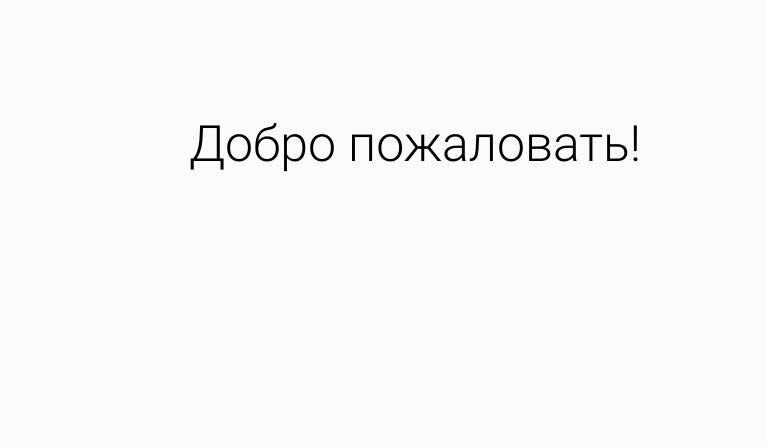
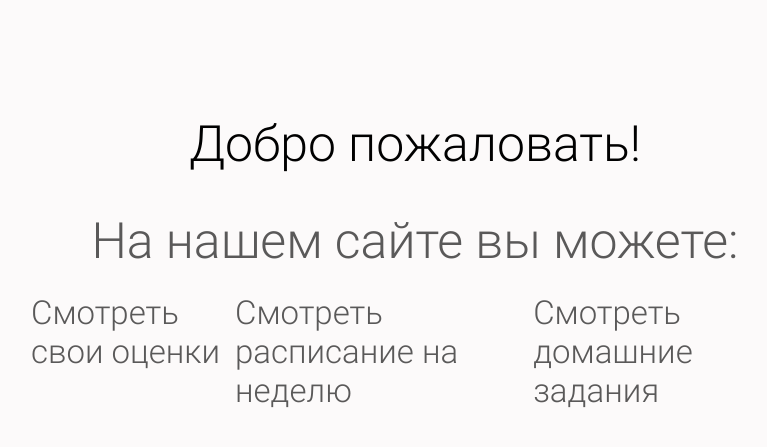
Before and after one commit to BeyondOrigins/diary, a Flask app: page / in a window 1280 px wide. Shown: the top 447 px of the page, without its empty margins (225-992 px from the left). Run offline with Flask 3, Linux system fonts and the light colour scheme.

Commit message:
Improved main page

```diff
--- a/main.py
+++ b/main.py
@@ -103,12 +103,13 @@ def auth():
                 return render_template("auth.html", error="Неверный пароль")
             user_login = UserLogin().create(user)
             login_user(user_login)
-            return redirect("/self_profile")
+            return redirect("/profile")
         else:
             return render_template("auth.html", error="Не найдено пользователя с такой почтой")
     return render_template("auth.html")
 
 @app.route("/profile")
+@login_required
 def profile():
     user = Users.query.get(session["_user_id"])
     path = f"/get_img/{user.img_id}"
--- a/static/styles/style.css
+++ b/static/styles/style.css
@@ -177,7 +177,7 @@ input[type="file"] {
 }
 
 .marks-container__title {
-    font-size: 24px;
+    font-size: 21px;
     font-family: "Roboto";
     text-align: left;
     margin-bottom: 20px;
@@ -345,6 +345,21 @@ input[type="file"] {
     font-size: 18px;
 }
 
+.block {
+    font-family: "Roboto";
+    font-size: 33px;
+    color: var(--color-dark-gray);
+    overflow-wrap: break-word;
+    animation-name: appearence;
+    opacity: 0;
+    text-align: left;
+}
+
+.blocks-container {
+    display: flex;
+    margin: 3% auto;
+}
+
 /* IDs */
 #error {
     color: rgb(241, 76, 76);
@@ -412,3 +427,15 @@ input[type="file"] {
     justify-content: flex-end;
     width: 26.5%;
 }
+
+#block1 {
+    animation-delay: 0.6s;
+}
+
+#block2 {
+    animation-delay: 0.8s;
+}
+
+#block3 {
+    animation-delay: 1s;
+}
--- a/templates/main_page.html
+++ b/templates/main_page.html
@@ -2,10 +2,11 @@
 {% block body %}
     <div class="container" style="margin: 1% auto;">
         <div class="main-title animated" style="margin-top: 15%;">Добро пожаловать{{welcoming_text}}!</div>
+        <div class="main-title animated" style="color: var(--color-dark-gray); margin-top: 5%;">На нашем сайте вы можете:</div>
         <div class="blocks-container">
-            <div id="block1"></div>
-            <div id="block2"></div>
-            <div id="block3"></div>
+            <div id="block1" class="block animated">Смотреть свои оценки</div>
+            <div id="block2" class="block animated">Смотреть расписание на неделю</div>
+            <div id="block3" class="block animated">Смотреть домашние задания</div>
         </div>
     </div>
 {% endblock %}
```
